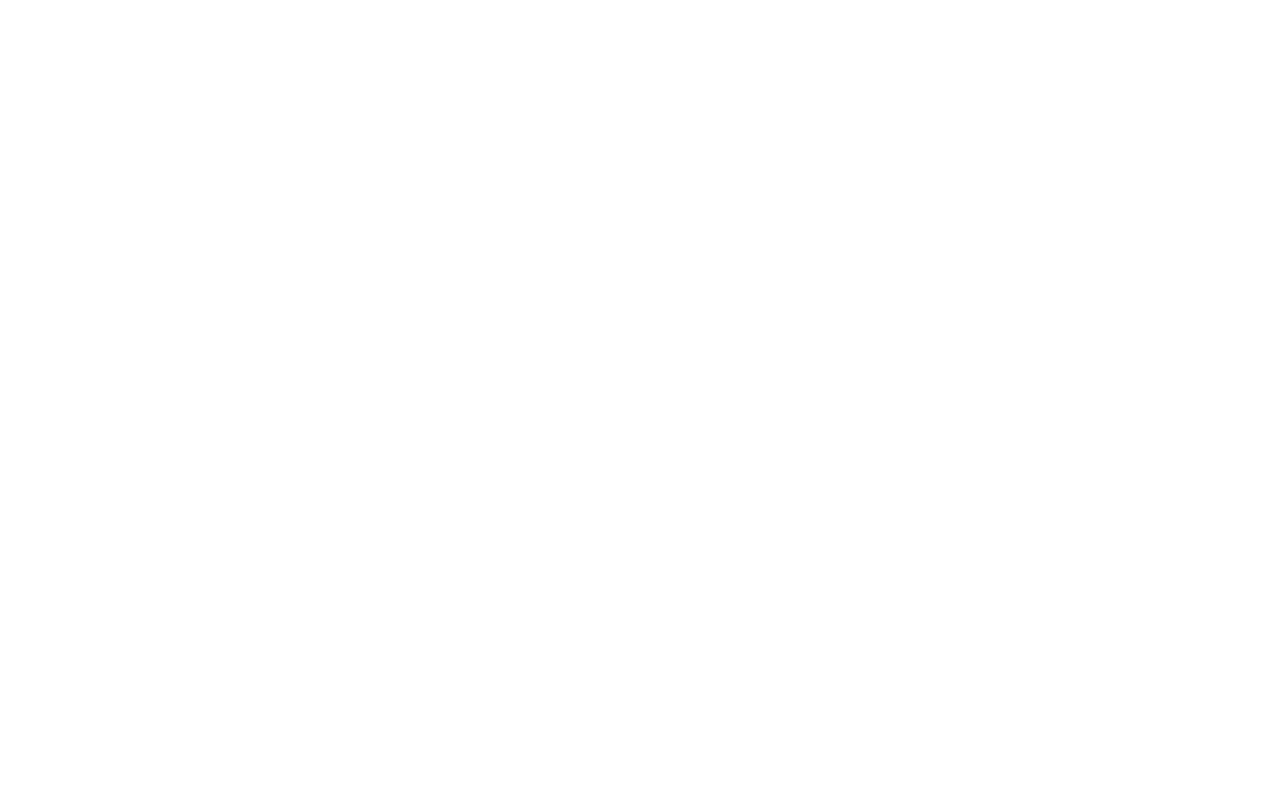
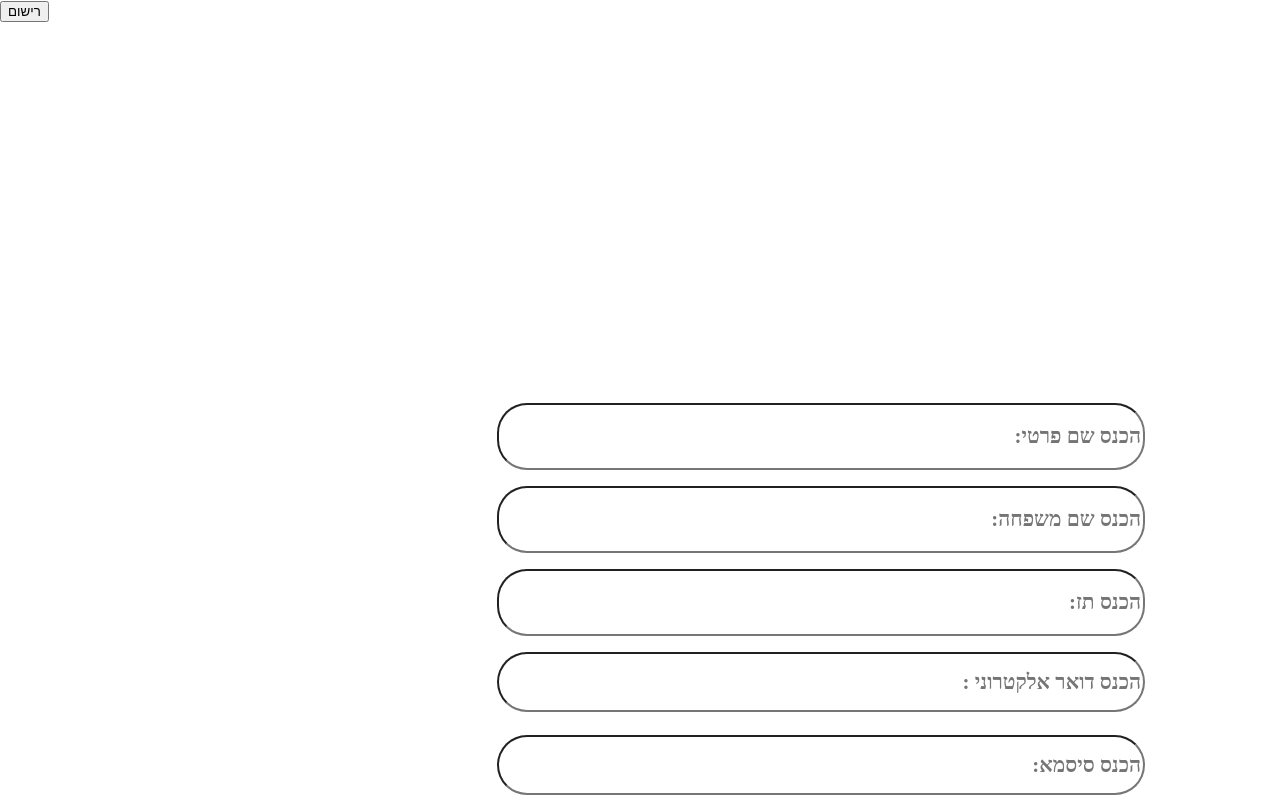
Before and after one commit to Elisheva-Github/akaton, a React (Create React App) app: page /admin in a window 1280 px wide. Built offline with nearby package versions, Linux system fonts and the light colour scheme.

Commit message:
funcToServer

```diff
--- a/src/App.js
+++ b/src/App.js
@@ -11,12 +11,12 @@ import PreviousLessons from './components/teacher/previousLessons';
 import ForgotPassword from './components/forgotPassword';
 import Signup from './components/signup';
 import S_previousLessons from './components/student/s_previousLessons';
-
 import S_schedule from './components/student/s_schedule';
 import S_viewTests from './components/student/s_viewTests';
 import ViewHw from './components/student/viewHw';
 import ViewMarks from './components/student/viewMarks';
 import Admin from './components/admin';
+import Zoom from './components/zoom';
 
 import './App.css';
 import {
@@ -37,7 +37,10 @@ function App() {
           <TeacherEnter />
         </Route>
         <Route path="/student">
-          <StudentEnter />
+          <StudentEnter  />
+        </Route>
+        <Route path="/previousLessons">
+          <PreviousLessons />
         </Route>
         <Route path="/newClassRoom">
           <NewClassRoom />
@@ -76,11 +79,9 @@ function App() {
         <Route path="/admin">
           <Admin />
         </Route>
-        <Route path="/previousLessons">
-          <PreviousLessons />
+        <Route path="/zoom">
+          <Zoom />
         </Route>
-
-
       </Switch>
     </Router>
   );
--- a/src/components/admin.js
+++ b/src/components/admin.js
@@ -1,18 +1,95 @@
 import React, { useState } from 'react';
 import { useHistory } from "react-router-dom";
+import { signupTeacherToServer } from '../services/signupTeacher';
+import '../style/signup.css';
+
+const Admin = () => {
+
+    let history = useHistory();
+    const [firstName, setFirstName] = useState('');
+    const [lastName, setLastName] = useState('');
+    const [id, setId] = useState('');
+    const [email, setEmail] = useState('');
+    const [password, setPassword] = useState('');
 
 
-const admin = () => {
+    const signupTeacher = async (firstName, lastName, id, email, password) => {
+        try {
 
-
+            const res = await signupTeacherToServer(firstName, lastName, id, email, password);
+            console.log(res);
+            alert("ברישום בוצע בהצלחה!! ברוכים הבאים לבית סיפרנו!!!!😊😊")
+            history.replace("/");
+        }
+        catch (error) {
+            alert("הרישום מורה נכשל😒");
+        }
+    }
 
 
 return (<div>
+  <div className="firstName" >
+        <div >
+            <input type="text" id="firstName" name="firstName"
+                placeholder=":הכנס שם פרטי" className="name"
+                value={firstName} onChange={(e) => {
+                    console.log(e.target.value)
+                    setFirstName(e.target.value)
+                }} />
+        </div>
+    </div>
+
+    {/* lastname */}
+    <div className="lastName" >
+        <div >
+            <input type="text" id="lastname" name="lastname"
+                placeholder=":הכנס שם משפחה" className="name"
+                value={lastName} onChange={(e) => {
+                    console.log(e.target.value)
+                    setLastName(e.target.value)
+                }} />
+        </div>
+    </div>
+
+    {/* id */}
+    <div className="id" >
+        <div >
+            <input type="text" id="id" name="id"
+                placeholder=":הכנס תז" className="name"
+                value={id} onChange={(e) => {
+                    console.log(e.target.value)
+                    setId(e.target.value)
+                }} />
+        </div>
+    </div>
+
+    {/* email */}
+    <div className="email" >
+        <div >
+            <input type="text" id="email" name="email"
+                placeholder=": הכנס דואר אלקטרוני" className="name"
+                value={email} onChange={(e) => {
+                    console.log(e.target.value)
+                    setEmail(e.target.value)
+                }} />
+        </div>
+    </div>
+
+    {/* password */}
+    <div className="password" >
+        <input type="password" id="password" name="password"
+            placeholder=":הכנס סיסמא" className="name"
+            value={password} onChange={(e) => {
+                console.log(e.target.value)
+                setPassword(e.target.value)
+            }} />
+    </div>
+
     <div>
-
+        <button className="signup" onClick={() => signupTeacher(firstName, lastName, id, email, password)}> רישום   </button>
     </div>
 </div>
 )
 }
 
-export default admin;
+export default Admin;
--- a/src/components/login.js
+++ b/src/components/login.js
@@ -14,6 +14,7 @@ const Login = () => {
     console.log("res11111111", res);
     if (res && res.kind) {
       history.replace(`/${res.kind}`);
+
     }
     else {
       alert("User not found😥😥!! please sign up.")
--- a/src/components/student/s_previousLessons.js
+++ b/src/components/student/s_previousLessons.js
@@ -0,0 +1,20 @@
+import React from 'react';
+import { previousLessonToServer } from '../../services/previousLessons';
+
+
+const s_previousLessons = () => {
+
+    const viewPreviousLessonsToServer = async () => {
+        let res = '';
+        res = await previousLessonToServer();
+        console.log("previousLessonToServer",res);
+    }
+    return (<div>
+        <div>
+            {viewPreviousLessonsToServer()}
+        </div>
+    </div>
+    )
+}
+
+export default s_previousLessons;
--- a/src/components/student/studentEnter.js
+++ b/src/components/student/studentEnter.js
@@ -1,6 +1,8 @@
 import React from 'react';
 import { useHistory } from "react-router-dom";
-const Students = () => {
+import {attendanceToServer} from '../../services/attendance'
+
+const Students = (props) => {
 
     let history = useHistory();
 
@@ -11,7 +13,10 @@ const Students = () => {
       history.replace("/s_marks");
     }
     function hwClick() {
-      history.replace("/s_hw");
+
+
+
+     // history.replace("/s_hw");
     }
     function scheduleClick() {
       history.replace("/s_schedule");
@@ -19,6 +24,30 @@ const Students = () => {
     function testClick() {
         history.replace("/s_test");
       }
+
+      const enterLessonClick = async (firstName) => {
+        let date= new Date();
+        try {
+
+            const res = await attendanceToServer(firstName,date );
+            console.log(res);
+            alert("ברישום בוצע בהצלחה!! ברוכים הבאים לבית סיפרנו!!!!😊😊")
+            history.replace("/zoom");
+        }
+        catch (error) {
+            alert("הרישום נכשל😒");
+        }
+    }
+
+
+
+
+
+
+
+
+
+
     return (
         <div>
             <div>
@@ -29,6 +58,12 @@ const Students = () => {
             <button className="hw" onClick={hwClick}> תרגילים שהוגשו   </button>
             <button className="schedule" onClick={scheduleClick}>  מערכת שעות   </button>
             <button className="test" onClick={testClick}>  מבחנים  </button>
+
+
+
+            {/* <button className="button" onClick={()=>enterLessonClick(firstName)}>  כניסה לשיעור  </button> */}
+
+
         </div>
     );
 }
--- a/src/components/teacher/previousLessons.js
+++ b/src/components/teacher/previousLessons.js
@@ -1,20 +1,20 @@
-import React from 'react';
-import { previousLessonToServer } from '../../services/previousLessons';
+// import React from 'react';
+// import { previousLessonToServer } from '../../services/previousLessons';
 
 
-const PreviousLessons = () => {
+// const PreviousLessons = () => {
 
-    const viewPreviousLessonsToServer = async () => {
-        let res = '';
-        res = await previousLessonToServer();
-        console.log(res);
-    }
-    return (<div>
-        <div>
-            {viewPreviousLessonsToServer()}
-        </div>
-    </div>
-    )
-}
+//     // const viewPreviousLessonsToServer = async () => {
+//     //     let res = '';
+//     //     res = await previousLessonToServer();
+//     //     console.log(res);
+//     // }
+//     return (<div>
+//         <div>
+//             {/* {viewPreviousLessonsToServer()} */}
+//         </div>
+//     </div>
+//     )
+// }
 
-export default PreviousLessons;
+// export default PreviousLessons;
--- a/src/components/teacher/teacherEnter.js
+++ b/src/components/teacher/teacherEnter.js
@@ -29,11 +29,10 @@ const Teachers = () => {
     <button className="previouslessons" onClick={viewAttendanceClick} >  שיעורים קודמים   </button>
     <button className="test" onClick={viewTasksClick}> צפייה במבחנים  </button>
     <button className="hw" onClick={viewTestsClick}> תרגילים שהוגשו   </button>
-    <button className="attendance" onClick={newClassClick}>  יצירת שיעור חדש   </button>
+    <button className="attendance" onClick={newClassClick}>יצירת שיעור חדש</button>
   </div>
 
   );
 }
 
-
 export default Teachers;
--- /dev/null
+++ b/src/components/zoom.js
@@ -0,0 +1,26 @@
+import React, { useState } from 'react';
+import { useHistory } from "react-router-dom";
+
+
+const Zoom=()=>
+{
+
+
+
+
+
+
+
+
+    return(<div>
+
+
+
+    </div>
+
+    )
+
+}
+
+
+export default Zoom;
--- /dev/null
+++ b/src/services/attendance.jsx
@@ -0,0 +1,13 @@
+export const attendanceToServer=(firstName,date) => {
+    fetch('http://localhost:3000/attendance', {
+      method: 'POST',
+      headers: {
+        Accept: 'application/json',
+        'Content-Type': 'application/json'
+      },
+      body: JSON.stringify({
+        firstName,
+        date
+      })
+    });
+    }
--- a/src/services/previousLessons.js
+++ b/src/services/previousLessons.js
@@ -1,5 +1,5 @@
 export const previousLessonToServer = () => {
-    return fetch(`http://localhost:3000/previousLessons`)
+    return fetch(`http://localhost:3000/s_previousLessons,`)
         .then((res) => res.json())
         .then((data) => {
             return data;
@@ -8,4 +8,5 @@ export const previousLessonToServer = () => {
         .catch((err) => {
             console.log("error", err);
         });
-}
+
+    }
--- /dev/null
+++ b/src/services/signupTeacher.jsx
@@ -0,0 +1,16 @@
+export const signupTeacherToServer=(firstName, lastName, id, email, password) => {
+    fetch('http://localhost:3000/signupTeacher', {
+      method: 'POST',
+      headers: {
+        Accept: 'application/json',
+        'Content-Type': 'application/json'
+      },
+      body: JSON.stringify({
+        firstName,
+        lastName,
+        id,
+        email,
+        password
+      })
+    });
+    }
```
Also changed, not shown: src/services/login.jsx (+0 -12 lines).
